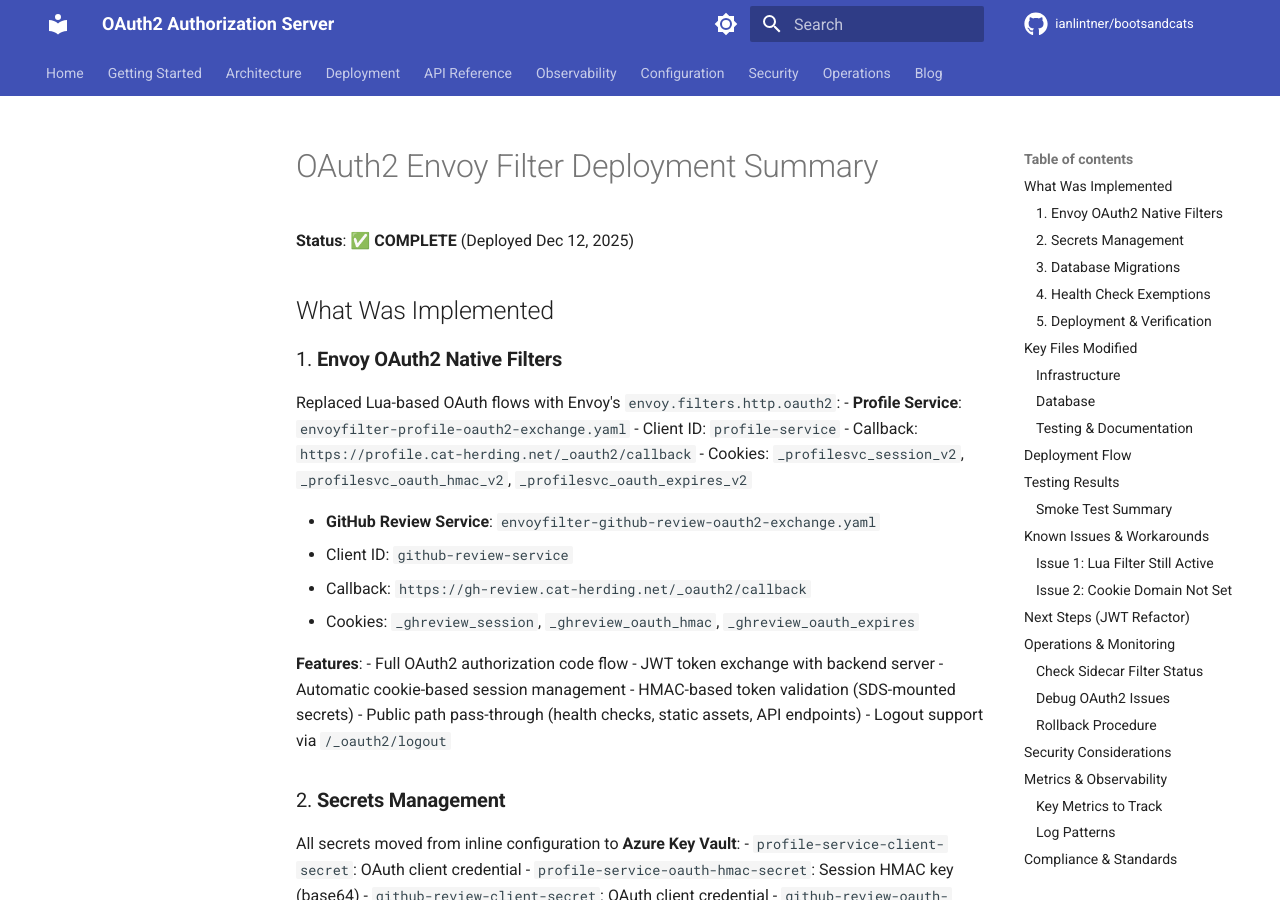
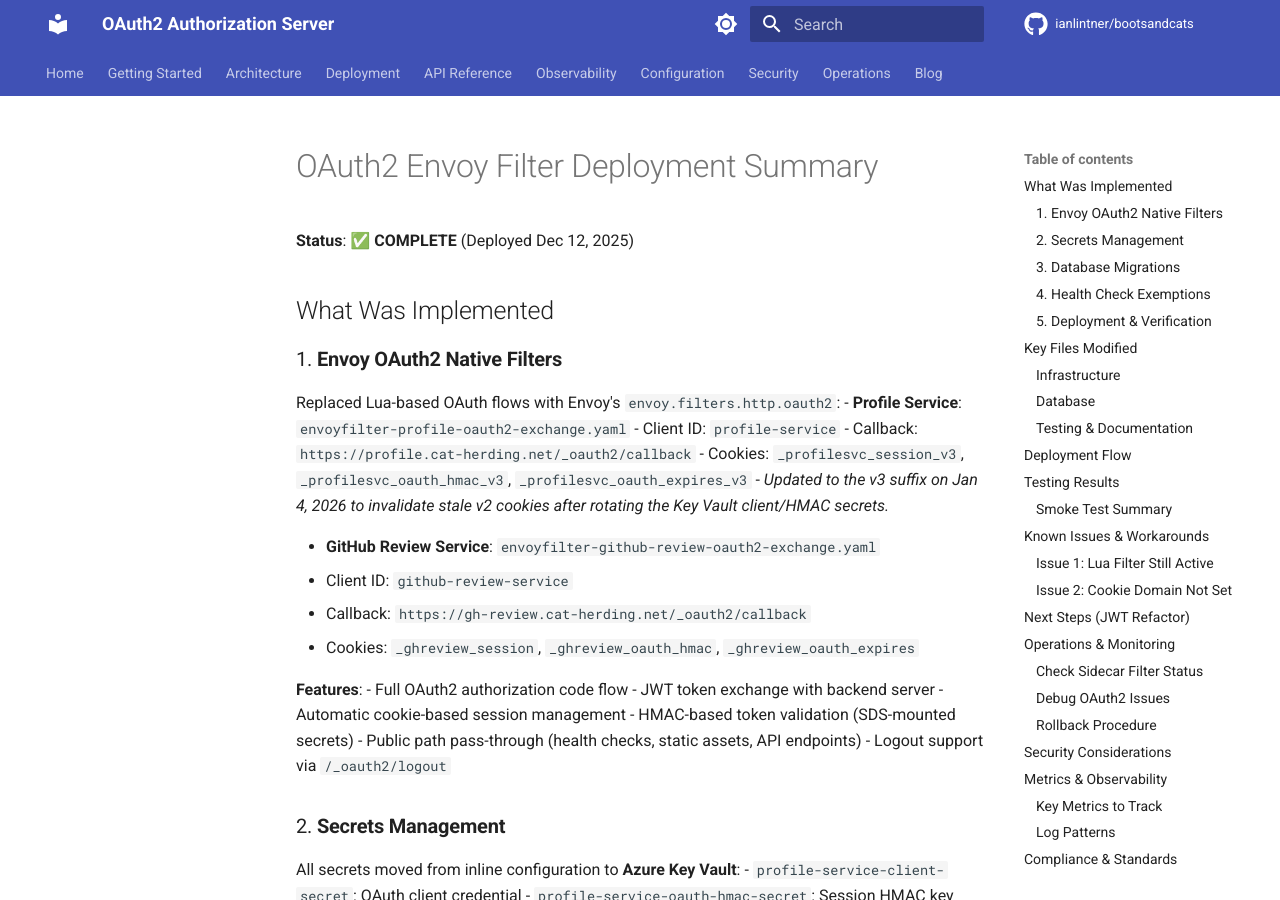
Before and after one commit to ianlintner/bootsandcats, an MkDocs documentation site: the page built from docs/deployment/OAUTH2_ENVOY_DEPLOYMENT.md, in a window 1280 px wide and 900 px high. Built offline with MkDocs 1.6.1 and Material for MkDocs 9.7.7, drawn with Linux system fonts in a browser that asks for light colours; comment, search, counter and statistics services are not loaded; the version menu is left out.

Commit message:
fix: Update OAuth2 cookie names to version 3 to invalidate stale cookies

```diff
--- a/docs/deployment/OAUTH2_ENVOY_DEPLOYMENT.md
+++ b/docs/deployment/OAUTH2_ENVOY_DEPLOYMENT.md
@@ -7,9 +7,10 @@
 ### 1. **Envoy OAuth2 Native Filters**
 Replaced Lua-based OAuth flows with Envoy's `envoy.filters.http.oauth2`:
 - **Profile Service**: `envoyfilter-profile-oauth2-exchange.yaml`
-  - Client ID: `profile-service`
-  - Callback: `https://profile.cat-herding.net/_oauth2/callback`
-   - Cookies: `_profilesvc_session_v2`, `_profilesvc_oauth_hmac_v2`, `_profilesvc_oauth_expires_v2`
+   - Client ID: `profile-service`
+   - Callback: `https://profile.cat-herding.net/_oauth2/callback`
+    - Cookies: `_profilesvc_session_v3`, `_profilesvc_oauth_hmac_v3`, `_profilesvc_oauth_expires_v3`
+       - _Updated to the v3 suffix on Jan 4, 2026 to invalidate stale v2 cookies after rotating the Key Vault client/HMAC secrets._
 
 - **GitHub Review Service**: `envoyfilter-github-review-oauth2-exchange.yaml`
   - Client ID: `github-review-service`
```
Also changed, not shown: 2 other files.
